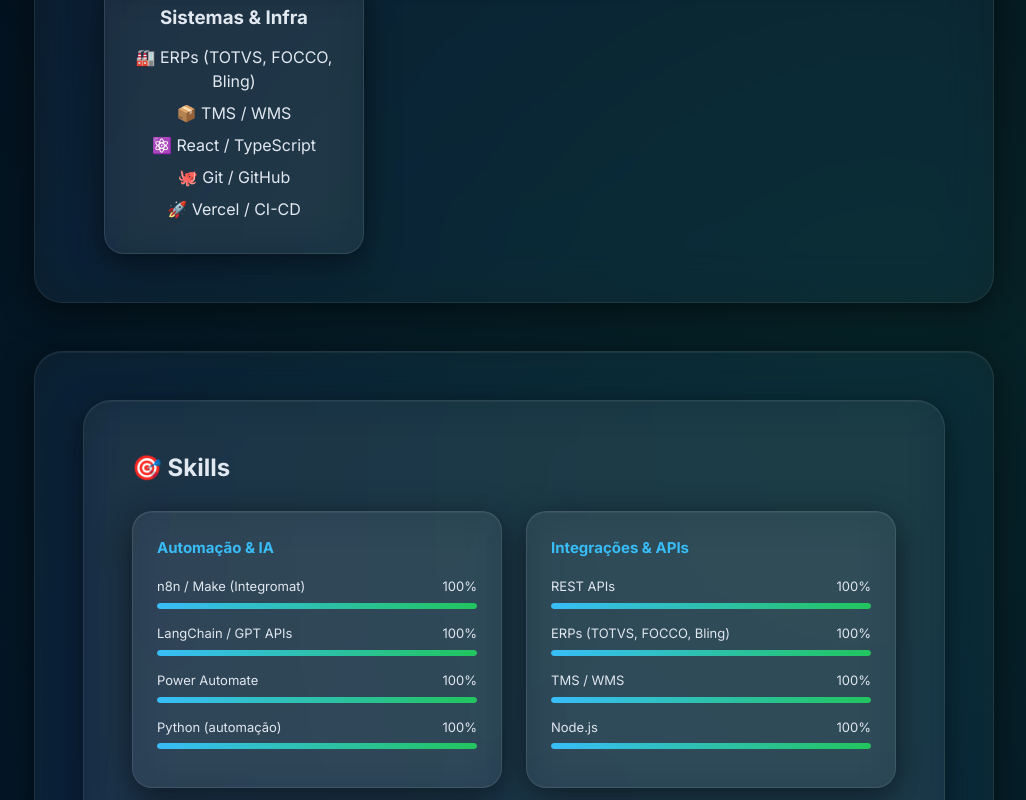
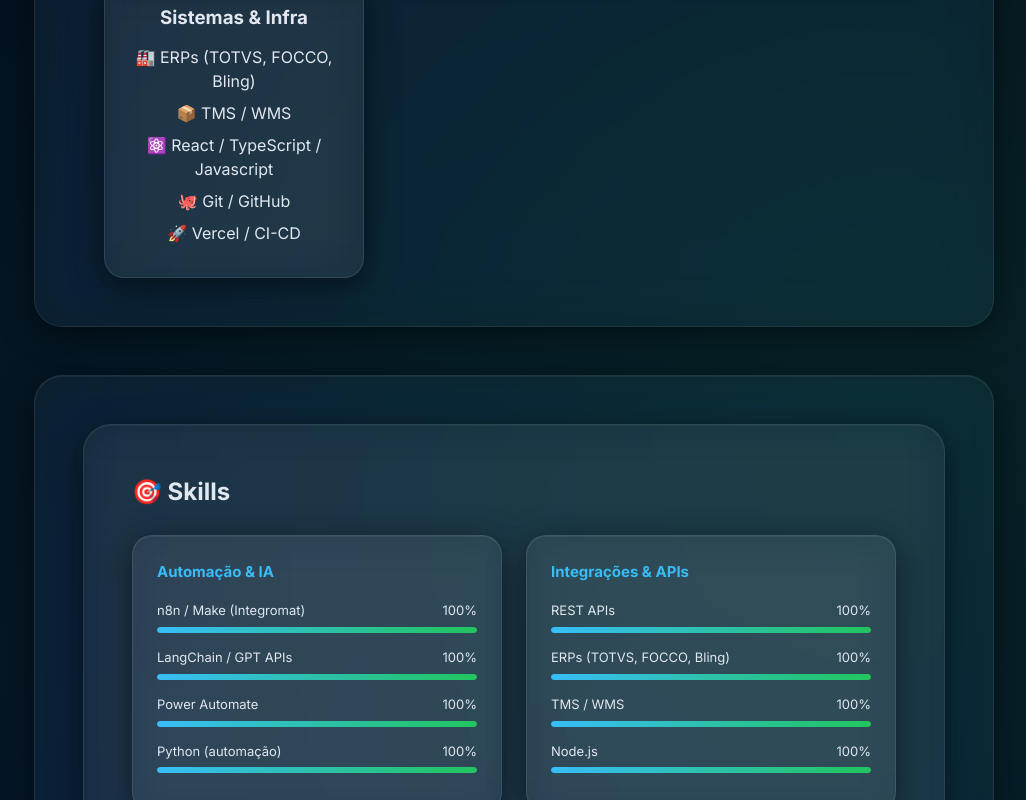
Before and after one commit to Risouza93/crztech, a React (Create React App) app: page / in a window 1280 px wide. Shown: the part 3260-4060 px from the top of the page, without its empty margins (126-1152 px from the left). Built offline with nearby package versions, Linux system fonts and the light colour scheme.

Commit message:
add: Javascript nos skills e stacks

```diff
--- a/src/components/Skills.js
+++ b/src/components/Skills.js
@@ -1,24 +1,33 @@
-import { useEffect, useRef } from "react";
+import { useEffect, useRef } from 'react';
 
 const skills = [
-  { category: "Automação & IA", items: [
-    { name: "n8n / Make (Integromat)", level: 100 },
-    { name: "LangChain / GPT APIs", level: 100 },
-    { name: "Power Automate", level: 100 },
-    { name: "Python (automação)", level: 100 },
-  ]},
-  { category: "Integrações & APIs", items: [
-    { name: "REST APIs", level: 100 },
-    { name: "ERPs (TOTVS, FOCCO, Bling)", level: 100 },
-    { name: "TMS / WMS", level: 100 },
-    { name: "Node.js", level: 100 },
-  ]},
-  { category: "Frontend & Ferramentas", items: [
-    { name: "React / TypeScript", level: 100 },
-    { name: "Power BI", level: 100 },
-    { name: "Git / Vercel / CI-CD", level: 100 },
-    { name: "UX / UI", level: 100 },
-  ]},
+  {
+    category: 'Automação & IA',
+    items: [
+      { name: 'n8n / Make (Integromat)', level: 100 },
+      { name: 'LangChain / GPT APIs', level: 100 },
+      { name: 'Power Automate', level: 100 },
+      { name: 'Python (automação)', level: 100 },
+    ],
+  },
+  {
+    category: 'Integrações & APIs',
+    items: [
+      { name: 'REST APIs', level: 100 },
+      { name: 'ERPs (TOTVS, FOCCO, Bling)', level: 100 },
+      { name: 'TMS / WMS', level: 100 },
+      { name: 'Node.js', level: 100 },
+    ],
+  },
+  {
+    category: 'Frontend & Ferramentas',
+    items: [
+      { name: 'React / TypeScript / Javascript', level: 100 },
+      { name: 'Power BI', level: 100 },
+      { name: 'Git / Vercel / CI-CD', level: 100 },
+      { name: 'UX / UI', level: 100 },
+    ],
+  },
 ];
 
 export default function Skills() {
@@ -29,7 +38,7 @@
       (entries) => {
         entries.forEach((entry) => {
           if (entry.isIntersecting) {
-            entry.target.style.width = entry.target.dataset.level + "%";
+            entry.target.style.width = entry.target.dataset.level + '%';
           }
         });
       },
@@ -56,8 +65,8 @@
                   <div
                     className="skill-bar"
                     data-level={skill.level}
-                    ref={(el) => (barsRef.current.push(el))}
-                    style={{ width: "0%" }}
+                    ref={(el) => barsRef.current.push(el)}
+                    style={{ width: '0%' }}
                   />
                 </div>
               </div>
--- a/src/components/Stack.js
+++ b/src/components/Stack.js
@@ -1,44 +1,44 @@
-import { memo } from "react";
+import { memo } from 'react';
 
 const STACK = [
   {
-    categoria: "IA & Automação",
+    categoria: 'IA & Automação',
     itens: [
-      { nome: "ChatGPT / GPT-4o", emoji: "🤖" },
-      { nome: "LangChain",        emoji: "🔗" },
-      { nome: "Power Automate",   emoji: "⚡" },
-      { nome: "n8n",              emoji: "🔁" },
-      { nome: "Make (Integromat)",emoji: "🛠️" },
+      { nome: 'ChatGPT / GPT-4o', emoji: '🤖' },
+      { nome: 'LangChain', emoji: '🔗' },
+      { nome: 'Power Automate', emoji: '⚡' },
+      { nome: 'n8n', emoji: '🔁' },
+      { nome: 'Make (Integromat)', emoji: '🛠️' },
     ],
   },
   {
-    categoria: "Dados & Backend",
+    categoria: 'Dados & Backend',
     itens: [
-      { nome: "SQL / PostgreSQL", emoji: "🗄️" },
-      { nome: "REST APIs",        emoji: "🔌" },
-      { nome: "Node.js",          emoji: "🟩" },
-      { nome: "Python",           emoji: "🐍" },
-      { nome: "Excel Avançado",   emoji: "📊" },
+      { nome: 'SQL / PostgreSQL', emoji: '🗄️' },
+      { nome: 'REST APIs', emoji: '🔌' },
+      { nome: 'Node.js', emoji: '🟩' },
+      { nome: 'Python', emoji: '🐍' },
+      { nome: 'Excel Avançado', emoji: '📊' },
     ],
   },
   {
-    categoria: "Produto & Gestão",
+    categoria: 'Produto & Gestão',
     itens: [
-      { nome: "Product Owner",    emoji: "🎯" },
-      { nome: "Jira / Scrum",     emoji: "📋" },
-      { nome: "Power BI",         emoji: "📈" },
-      { nome: "Microsoft 365",    emoji: "☁️" },
-      { nome: "UX / UI",          emoji: "🎨" },
+      { nome: 'Product Owner', emoji: '🎯' },
+      { nome: 'Jira / Scrum', emoji: '📋' },
+      { nome: 'Power BI', emoji: '📈' },
+      { nome: 'Microsoft 365', emoji: '☁️' },
+      { nome: 'UX / UI', emoji: '🎨' },
     ],
   },
   {
-    categoria: "Sistemas & Infra",
+    categoria: 'Sistemas & Infra',
     itens: [
-      { nome: "ERPs (TOTVS, FOCCO, Bling)", emoji: "🏭" },
-      { nome: "TMS / WMS",                  emoji: "📦" },
-      { nome: "React / TypeScript",          emoji: "⚛️" },
-      { nome: "Git / GitHub",               emoji: "🐙" },
-      { nome: "Vercel / CI-CD",             emoji: "🚀" },
+      { nome: 'ERPs (TOTVS, FOCCO, Bling)', emoji: '🏭' },
+      { nome: 'TMS / WMS', emoji: '📦' },
+      { nome: 'React / TypeScript / Javascript', emoji: '⚛️' },
+      { nome: 'Git / GitHub', emoji: '🐙' },
+      { nome: 'Vercel / CI-CD', emoji: '🚀' },
     ],
   },
 ];
@@ -47,8 +47,9 @@
   return (
     <div>
       <h2>Stack</h2>
-      <p style={{ marginBottom: "0.5rem" }}>
-        Ferramentas que uso para construir, conectar e automatizar — em produção, não em tutorial.
+      <p style={{ marginBottom: '0.5rem' }}>
+        Ferramentas que uso para construir, conectar e automatizar — em
+        produção, não em tutorial.
       </p>
       <div className="grid">
         {STACK.map((grupo) => (
```
Also changed, not shown: manifest.json.
